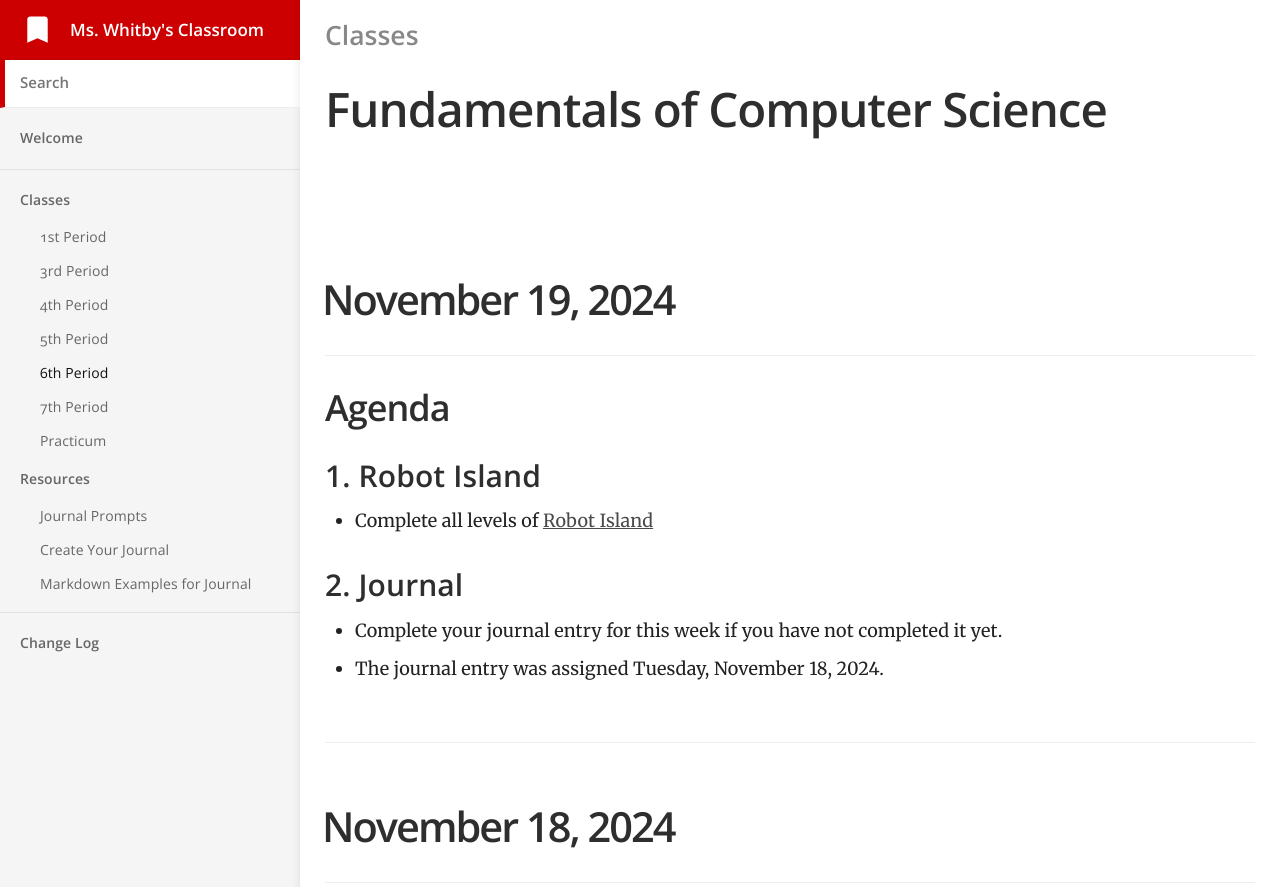
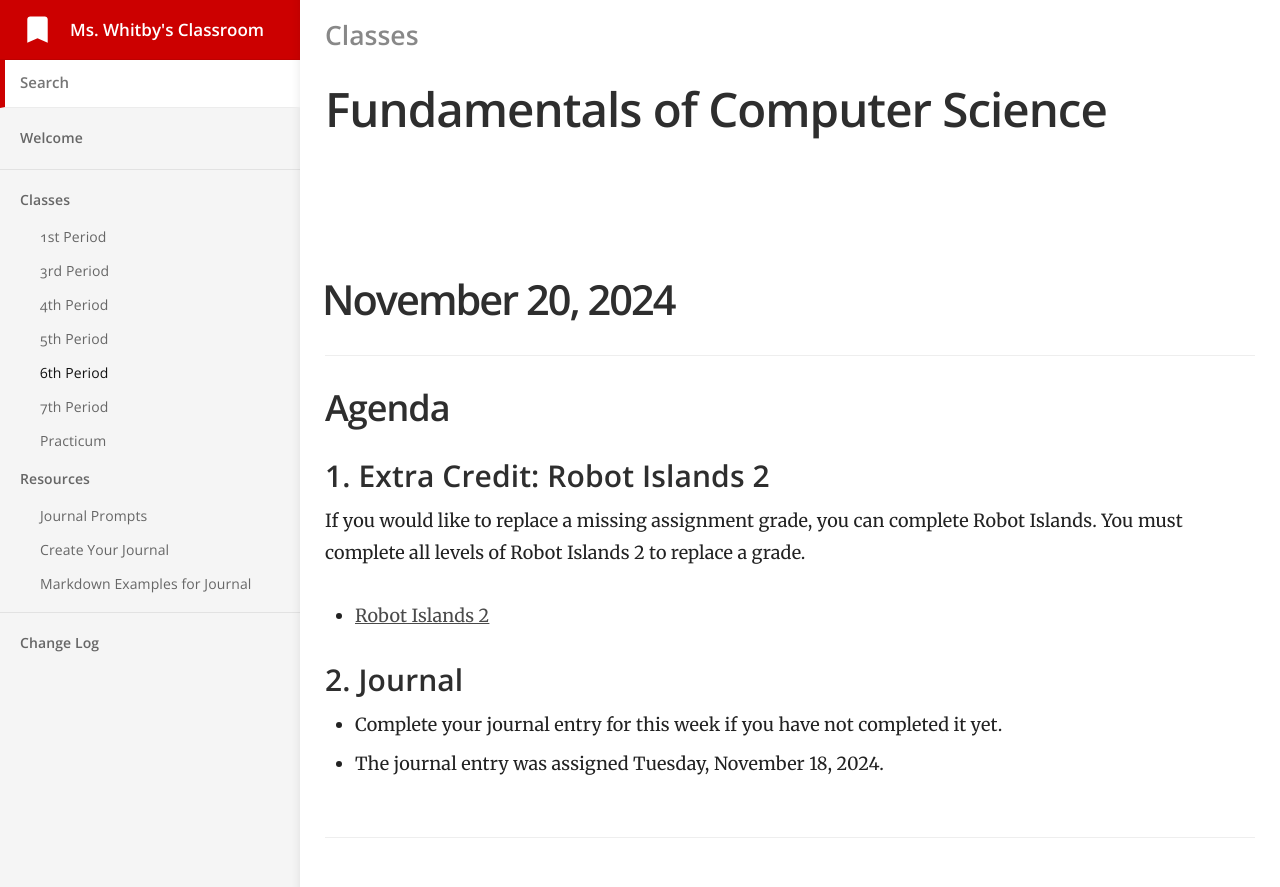
Before and after one commit to mswhitby/classroom, a Jekyll site: the page built from _docs/classes/6th.md, in a window 1280 px wide and 900 px high. Shown: the top 887 px of the window. Built offline with Jekyll 4.4.1, drawn with Linux system fonts in a browser that asks for light colours.

Commit message:
Update 6th.md

```diff
--- a/_docs/classes/6th.md
+++ b/_docs/classes/6th.md
@@ -4,6 +4,23 @@ subtitle: Fundamentals of Computer Science
 category: Classes
 order: 5
 ---
+
+# November 20, 2024
+
+## Agenda
+
+### 1. Extra Credit: Robot Islands 2
+
+If you would like to replace a missing assignment grade, you can complete Robot Islands. You must complete all levels of Robot Islands 2 to replace a grade.
+
+- [Robot Islands 2](https://www.abcya.com/games/robot_islands_2)
+
+### 2. Journal
+
+- Complete your journal entry for this week if you have not completed it yet.
+- The journal entry was assigned Tuesday, November 18, 2024.
+
+----
 
 # November 19, 2024
 
```
